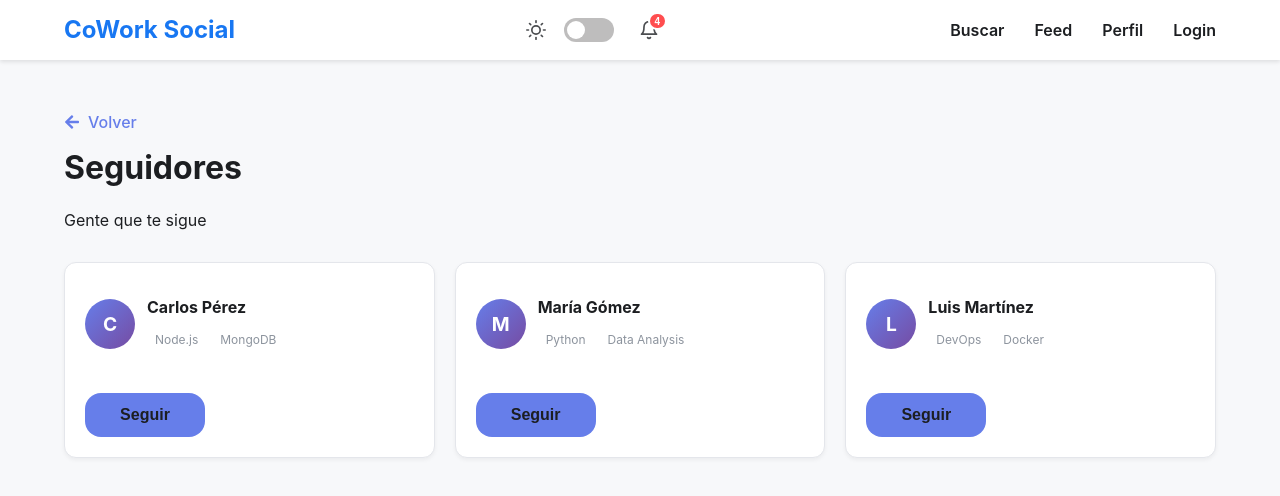
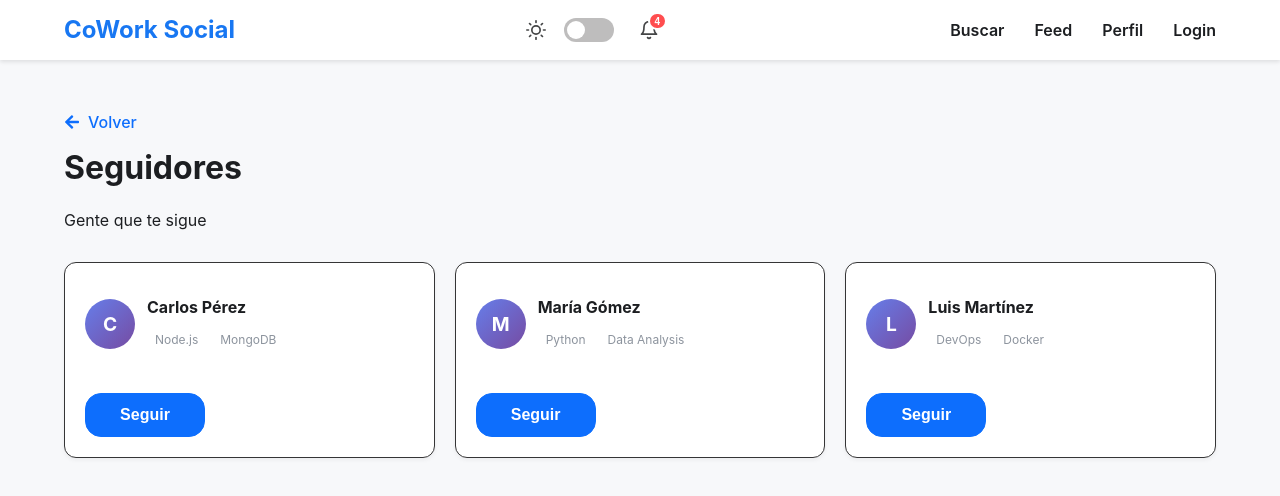
Before and after one commit to ali-zunega/cowork-social-frontend, a React (Create React App) app in the folder frontend/: page /followers in a window 1280 px wide. Shown: the top 496 px of the page. Built offline with nearby package versions, Linux system fonts and the light colour scheme.

Commit message:
feat(ui): refine global styles in app.css and update mock data structure

```diff
--- a/frontend/src/App.css
+++ b/frontend/src/App.css
@@ -9,24 +9,37 @@
 
   /* Textos */
   --text-primary: #1c1e21;
-  --text-secondary: #65676b;
+  --text-secondary: #3d3c3c;
   --text-muted: #8d949e;
 
   /* Identidad */
-  --color-primary: #667eea;
-  --color-primary-hover: #5a6fd6;
   --hero-gradient: linear-gradient(135deg, #667eea 0%, #764ba2 100%);
 
   /* Interactivos y Bordes */
-  --border-color: #e4e6eb;
+  --border-color: #353536;
   --hover-bg: #f2f3f5;
-  --icon-color: #4b4d50;
+  --icon-color: #444546;
 
-  /* Botones Secundarios */
-  --btn-secondary-bg: #ebedf0;
-  --btn-secondary-text: #2f3d52;
-  --btn-secondary-hover: #99bce9;
-  --btn-secondary-border: transparent;
+  /* PRIMARY */
+  --color-primary: #0d6efd;
+  --color-primary-hover: #0b5ed7;
+
+  --btn-primary-bg: var(--color-primary);
+  --btn-primary-text: #ffffff;
+  --btn-primary-border: var(--color-primary);
+
+  /* SECONDARY */
+  --color-secondary: #0e0e0e;
+  --color-secondary-hover: #9a9080;
+
+  --btn-secondary-bg: transparent;
+  --btn-secondary-text: var(--color-secondary);
+  --btn-secondary-border: var(--color-secondary);
+
+  --btn-secondary-hover-bg: var(--color-secondary);
+  --btn-secondary-hover-text: #ffffff;
+
+
 }
 
 /* Modo Dark */
@@ -39,24 +52,35 @@
 
   /* Textos */
   --text-primary: #e4e6eb;
-  --text-secondary: #b0b3b8;
+  --text-secondary: #a8abab;
   --text-muted: #7d8085;
 
   /* Identidad */
-  --color-primary: #889af7;
-  --color-primary-hover: #a29af6;
   --hero-gradient: linear-gradient(135deg, #3a3a6a 0%, #4b2a6a 100%);
 
   /* Interactivos y Bordes */
   --border-color: #333333;
   --hover-bg: #2d2d2d;
-  --icon-color: #b0b3b8;
+  --icon-color: #b5b6b8;
 
-  /* Botones Secundarios */
-  --btn-secondary-bg: #3a3b3c;
-  --btn-secondary-text: #e4e6eb;
-  --btn-secondary-hover: #4e4f50;
-  --btn-secondary-border: transparent;
+  /* PRIMARY */
+  --color-primary: #3d7eff;
+  --color-primary-hover: #6a9bff;
+
+  --btn-primary-bg: var(--color-primary);
+  --btn-primary-text: #ffffff;
+  --btn-primary-border: var(--color-primary);
+
+  /* SECONDARY */
+  --color-secondary: #e7e7e7;
+  --color-secondary-hover: #9f9e9d;
+
+  --btn-secondary-bg: transparent;
+  --btn-secondary-text: var(--color-secondary);
+  --btn-secondary-border: var(--color-secondary);
+
+  --btn-secondary-hover-bg: var(--color-secondary);
+  --btn-secondary-hover-text: #121212;
 }
 
 /* Reset */
@@ -89,7 +113,7 @@ body {
   min-height: calc(100vh - var(--nav-height));
 }
 
-/* Botones optimizados */
+/* Botones */
 .btn {
   display: inline-flex;
   align-items: center;
@@ -102,17 +126,19 @@ body {
   cursor: pointer;
   transition: all 0.2s ease;
   min-height: 44px;
+  text-decoration: none;
 }
 
 .btn-primary {
-  background-color: var(--color-primary);
-  color: var(--text-primary);
+  background-color: var(--btn-primary-bg);
+  color: var(--btn-primary-text);
+  border: 1px solid var(--btn-primary-bg);
 }
 
 .btn-secondary {
   background-color: var(--btn-secondary-bg);
   color: var(--btn-secondary-text);
-  border: 1px solid var(--btn-secondary-border);
+  border: 2px solid var(--btn-secondary-border);
 }
 
 .btn-with-icon {
@@ -125,7 +151,7 @@ body {
   background: var(--card-bg);
   border-radius: 12px;
   padding: 16px;
-  box-shadow: 0 2px 8px rgba(0, 0, 0, 0.05);
+  box-shadow: 0 2px 8px rgba(0, 0, 0, 0.139);
   margin-bottom: 16px;
 }
 
@@ -165,23 +191,25 @@ body {
 
 /* Estilos Desktop */
 
-@media (min-width: 1024px) {
+@media only screen and (min-width: 1200px) {
   .container {
     max-width: 1200px;
   }
 
   .btn:hover {
     transform: translateY(-2px);
-    filter: brightness(1.1);
+    filter: brightness(1.05);
   }
 
   .btn-primary:hover {
-    background-color: var(--color-primary-hover);
+    background-color: rgba(37, 59, 105, 0.859);
     color: white;
+    border: 2px solid white;
   }
 
   .btn-secondary:hover {
-    background-color: var(--btn-secondary-hover);
+    background-color: #523b68d3;
     color: white;
+    border: 2px solid white;
   }
 }
--- a/frontend/src/data/mockNotifications.js
+++ b/frontend/src/data/mockNotifications.js
@@ -5,7 +5,7 @@ export const mockNotifications = [
     user: "María López",
     postId: "post-1",
     read: false,
-    date: "2026-03-13T10:30:00",
+    date: "2026-04-08T10:30:00",
   },
   {
     id: "n2",
@@ -13,20 +13,20 @@ export const mockNotifications = [
     user: "Juan Pérez",
     postId: "post-2",
     read: false,
-    date: "2026-03-13T11:15:00",
+    date: "2026-04-07T11:15:00",
   },
   {
     id: "n3",
     type: "follow",
     user: "Ana García",
     read: false,
-    date: "2026-03-13T12:00:00",
+    date: "2026-03-31T12:00:00",
   },
   {
     id: "n4",
     type: "like",
-    user: "Pepe Honguito",
+    user: "Pedro Moreno",
     read: false,
-    date: "2026-04-05T19:00:00",
+    date: "2026-04-08T19:00:00",
   },
 ];
```
